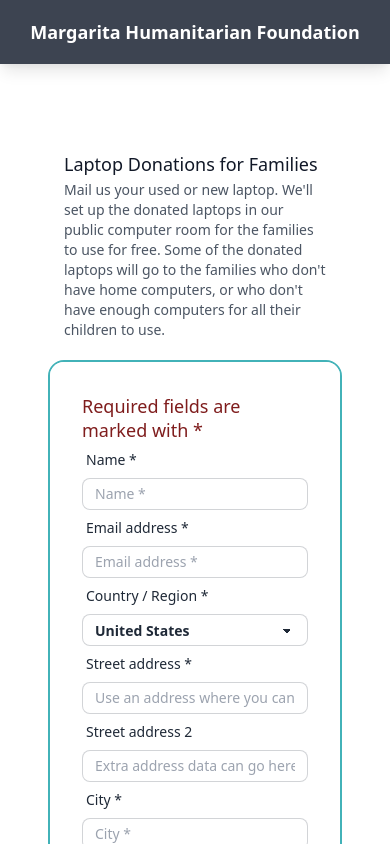
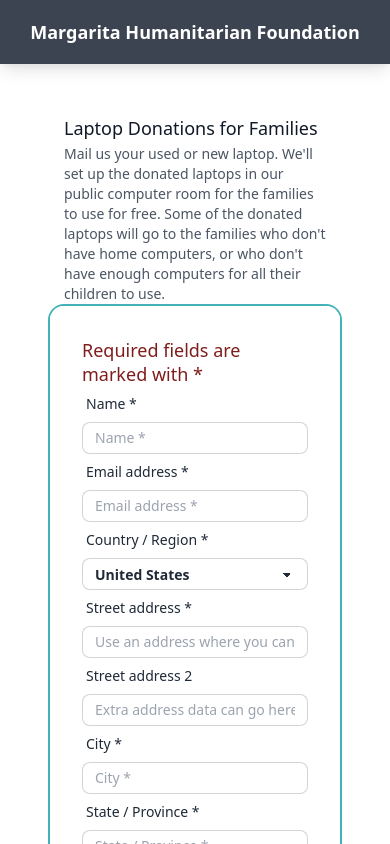
Before and after one commit to margaritahumanitarian/helpafamily, a Next.js app: page /give-devices in a window 390 px wide. Shown: the top 844 px of the page. Built offline with nearby package versions, Linux system fonts and the light colour scheme.

Commit message:
responsive margin

```diff
--- a/pages/give-devices.js
+++ b/pages/give-devices.js
@@ -1,4 +1,5 @@
 import Head from 'next/head';
+import Image from 'next/image';
 import React from 'react';
 import { useRouter } from 'next/router';
 
@@ -109,7 +110,7 @@ export default function GiveDevicesPage() {
       <Navbar />
       <main>
         <div className="p-12" style={{ marginTop: '-.5rem' }}>
-          <div className="mt-10 sm:mt-0">
+          <div className="sm:mt-0 md-mt-10">
             <div className="md:grid md:grid-cols-3 md:gap-6">
               <div className="md:col-span-1">
                 <div className="px-4 mt-1 sm:px-0">
@@ -121,7 +122,7 @@ export default function GiveDevicesPage() {
                   </p>
                 </div>
               </div>
-              <div className="mt-5 md:mt-0 md:col-span-2">
+              <div className="md:mt-0 md-mt-10 md:col-span-2">
                 <div
                   className="card bordered"
                   style={{ border: '2px solid #42B2B8' }}
```
